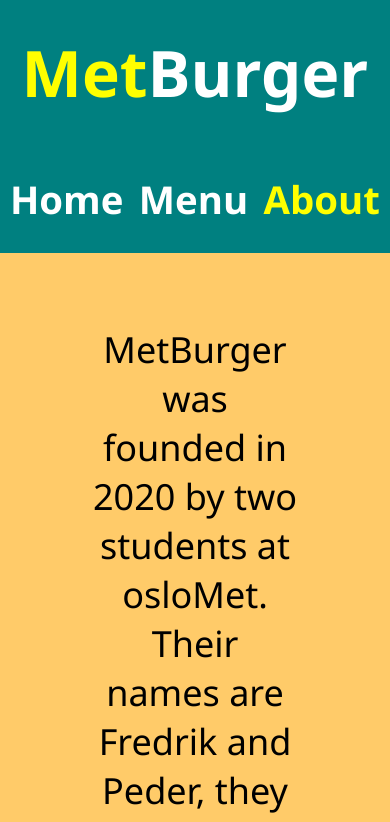
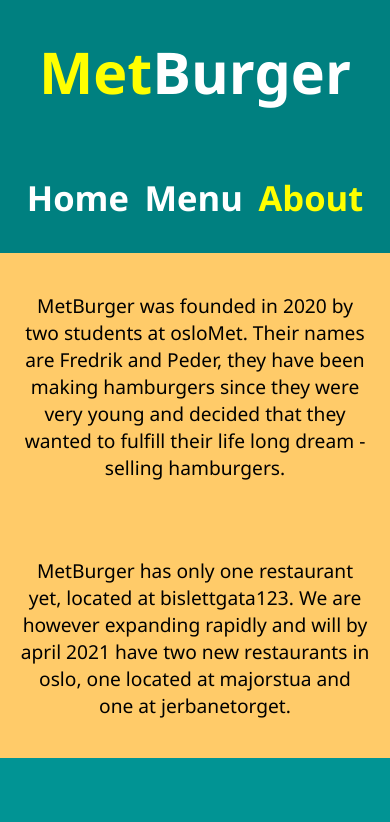
Before and after one commit to PederFosse/metBurger, a plain HTML site: page about.html in a window 390 px wide. Shown: the top 822 px of the page. Drawn offline with Linux system fonts and the light colour scheme.

Commit message:
update mobile view

```diff
--- a/style/style.css
+++ b/style/style.css
@@ -159,7 +159,7 @@
  }
 
  .about-element {
-     padding: 2em;
+     padding: 2em 0;
  }
 
  @media only screen and (max-width: 800px) {
@@ -167,11 +167,11 @@
         text-align: center;
         flex-direction: column;
         height: 30vh;
-        font-size: 2em;
+        font-size: 1.8em;
     }
 
     main {
-        font-size: 1.5em;
+        font-size: 1.2rem;
     }
 
     nav {
@@ -180,7 +180,7 @@
     }
 
     .nav-link {
-        padding: 0 0.2em;
+        padding: 0 2vw;
     }
 
     .landing-element {
@@ -202,5 +202,6 @@
 
     .about-page {
         width: 90%;
+        font-size: 1em;
     }
 }
```
